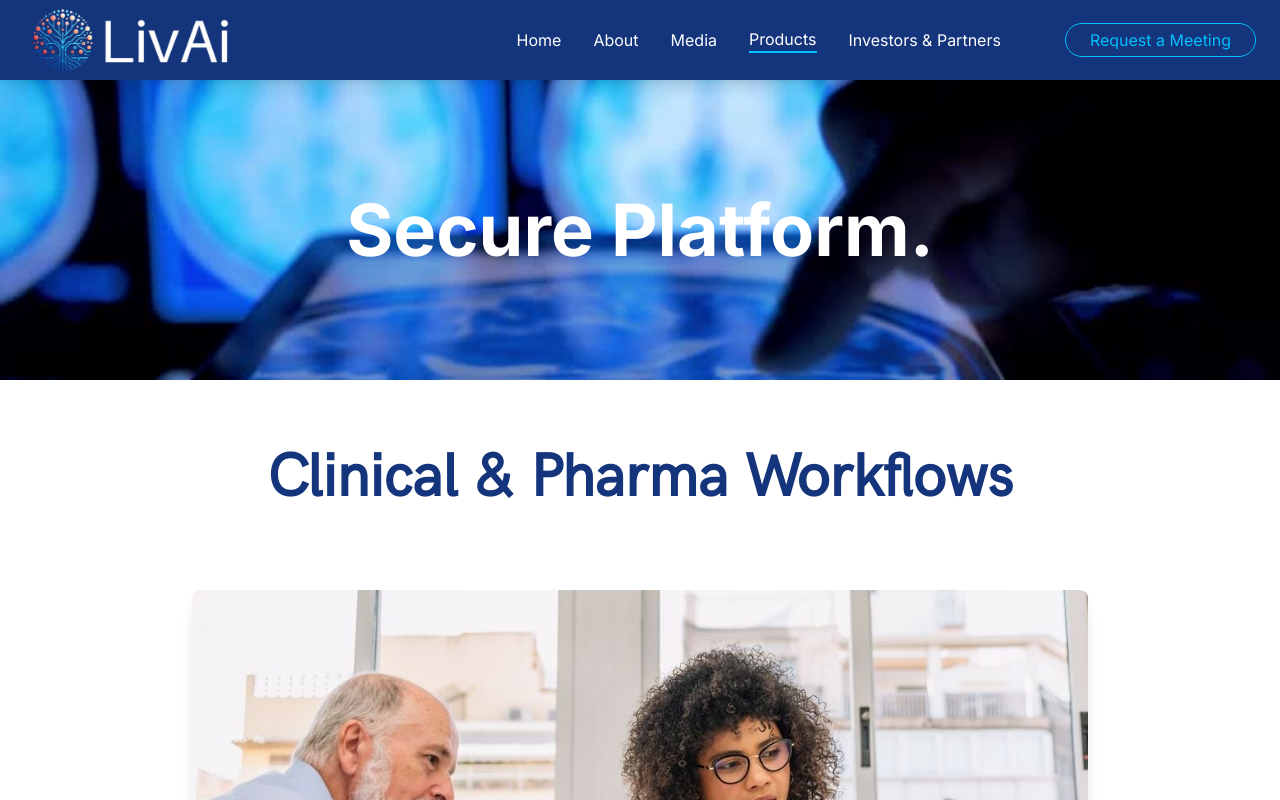
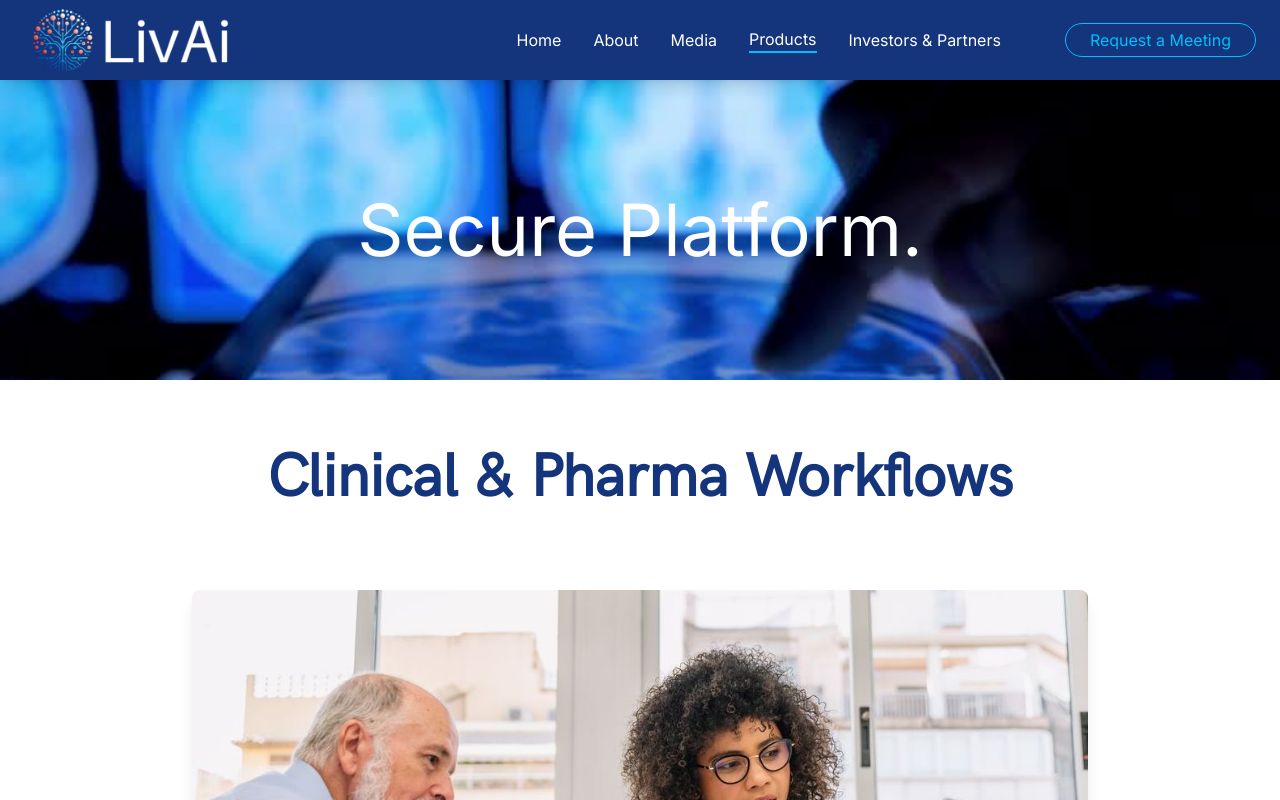
Before and after one commit to ChristopherCarlton/LivAi, a Next.js app: page /products in a window 1280 px wide. Shown: the top 800 px of the page. Built offline with nearby package versions, Linux system fonts and the light colour scheme.

Commit message:
pallavi changes to jim bio and clinical spacing on product page

```diff
--- a/src/app/components/textAppearfade.tsx
+++ b/src/app/components/textAppearfade.tsx
@@ -40,7 +40,8 @@ const TextAppearFade = () => {
     <div className="flex justify-center w-full">
       <div className="flex justify-center items-center">
         <span
-          className={`text-3xl sm:text-4xl md:text-6xl lg:text-7xl text-white font-bold transition-opacity duration-500`}
+          className={`text-3xl sm:text-4xl md:text-6xl lg:text-7xl text-white transition-opacity duration-500`}
+
         >
           {displayedText}
         </span>
```
